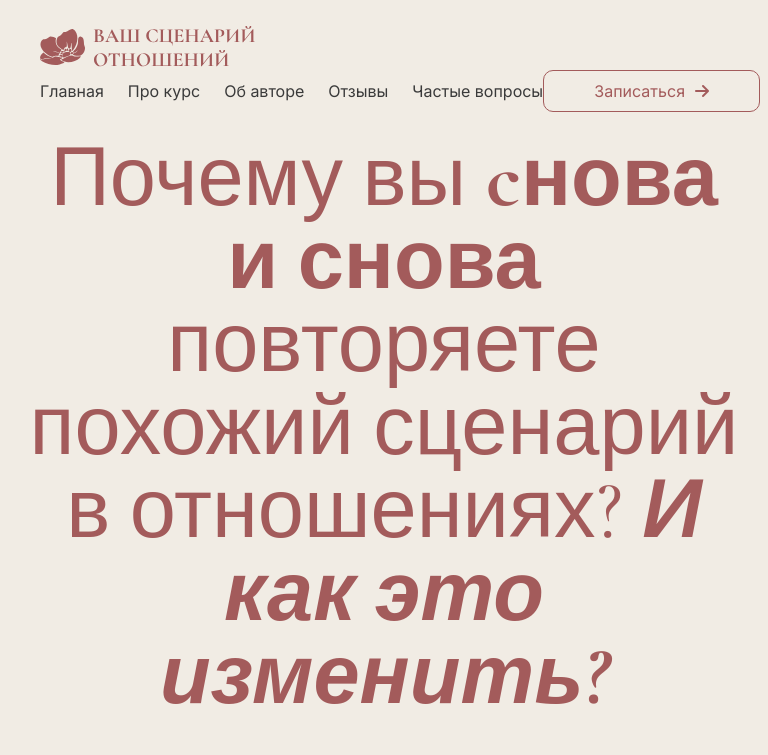
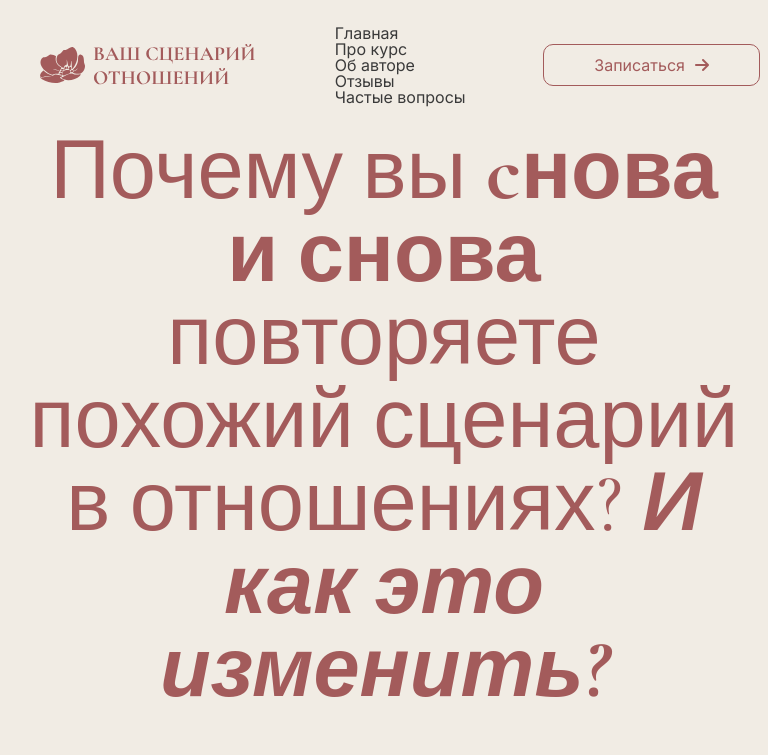
Before and after one commit to Bear-agency/landing-psychology, a plain HTML site: page index.html in a window 768 px wide. Shown: the top 755 px of the page. Drawn offline with nearby package versions, Linux system fonts and the light colour scheme.

Commit message:
display menu on tablet...

```diff
--- a/styles.css
+++ b/styles.css
@@ -1780,6 +1780,10 @@ footer {
         width: 720px
     }
 
+    .header-row {
+        display: block;
+    }
+
     .row {
         flex-wrap: wrap;
     }
```
